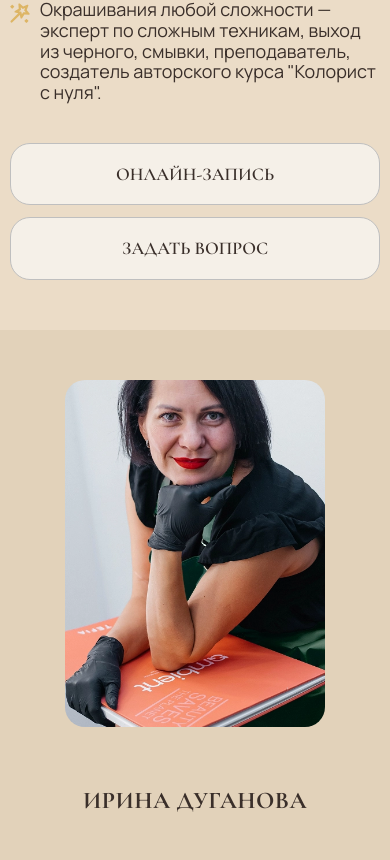
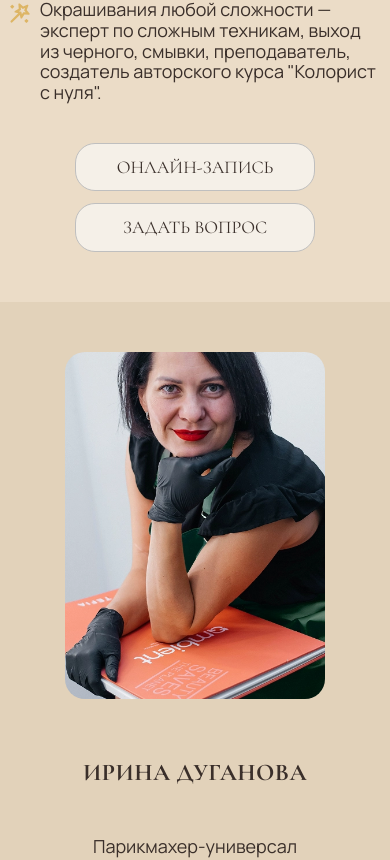
Before and after one commit to darina1970/Alchemy-Beauty-Salon, a React (Vite) app: page /masters in a window 390 px wide. Shown: the part 1550-2410 px from the top of the page. Built offline with nearby package versions, Linux system fonts and the light colour scheme.

Commit message:
the final commit

```diff
--- a/src/pages/Masters/MasterCard.module.css
+++ b/src/pages/Masters/MasterCard.module.css
@@ -11,7 +11,7 @@
 
 .image {
     height: 100%;
-    width: auto;
+    width: clamp(300px, 23.438vw, 450px);
     max-width: 450px;
     aspect-ratio: 3 / 4;
     object-fit: cover;
@@ -83,21 +83,18 @@
 }
 
 .button {
-    padding: 24px 90px;
-    font-weight: var(--font-weight-semibold);
-    width: max-content;
-    display: flex;
-    align-items: center;
+    padding: 20px 40px;
+    min-width: 240px;
+    white-space: nowrap;
     justify-content: center;
+    text-align: center;
+    font-size: 16px;
+    border-radius: 20px;
 }
 
 @media (max-width: 950px) {
     .wrapper {
         gap: 30px;
-    }
-
-    .button {
-        padding: 20px 40px;
     }
 }
 
@@ -127,13 +124,15 @@
         padding-top: 30px;
     }
 
-    .button {
-        width: 100%;
-        padding: 20px 40px;
-    }
-
     .buttons {
         flex-direction: column;
         gap: 12px;
+        align-items: center;
+    }
+
+    .button {
+        padding: 13px 30px;
+        font-size: 16px;
+        border-radius: 20px;
     }
 }
```
